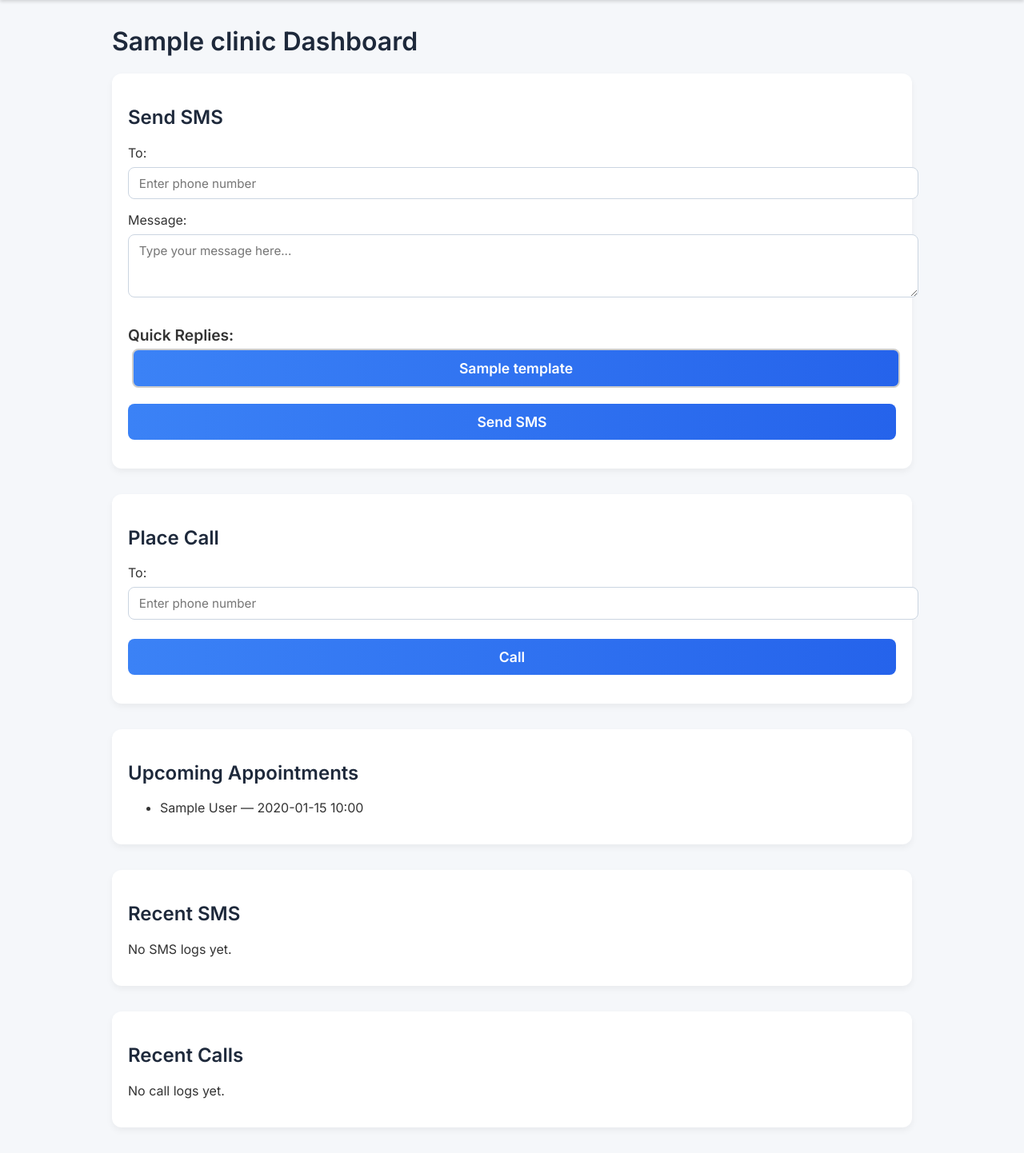
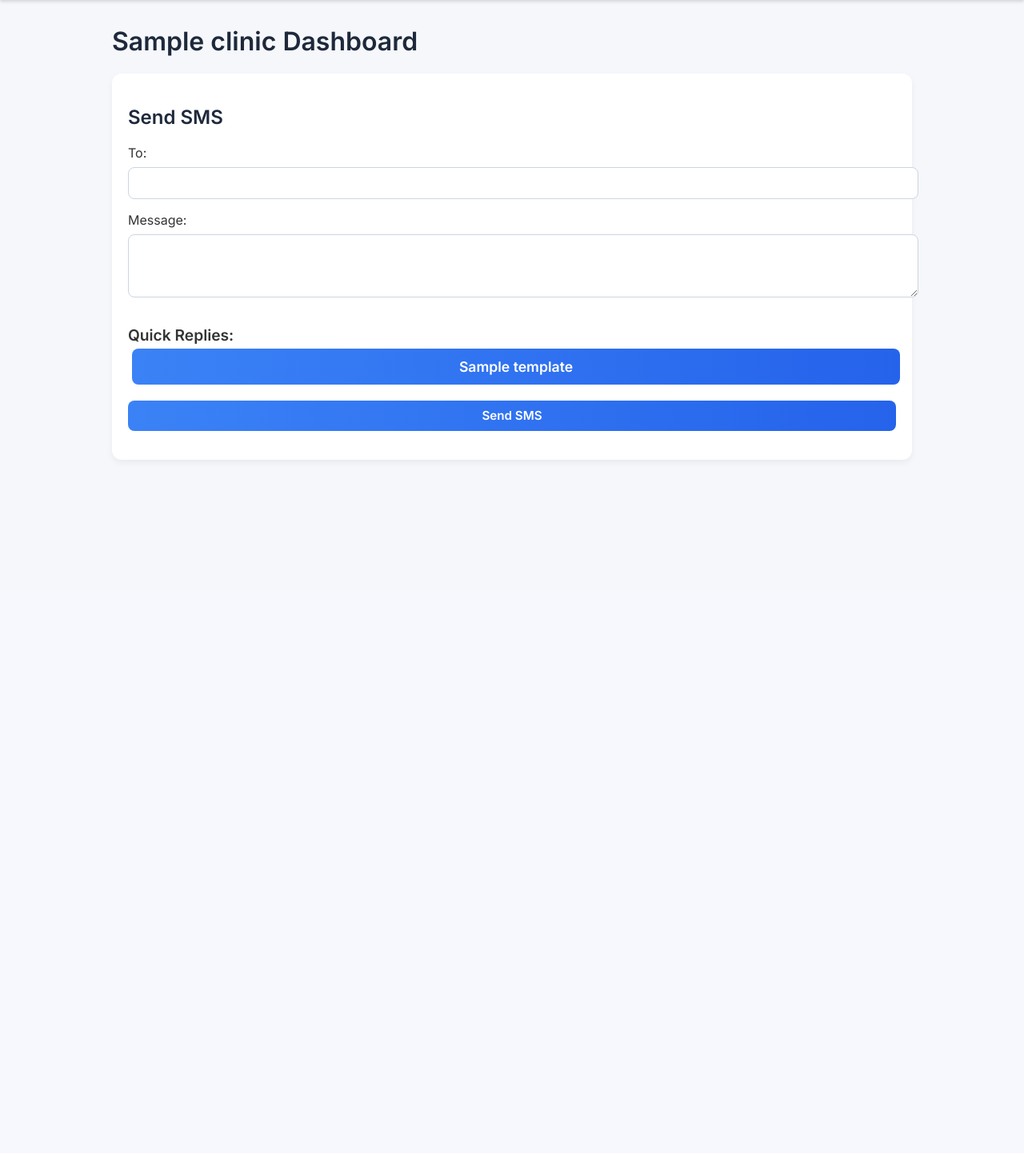
Before and after one commit to ConnorV2006/AI-Receptionist-Enchanced, a Flask app: a page that uses templates/clinic_dashboard.html in a window 1280 px wide. Shown: the part 61-1503 px from the top of the page at 80% size. After the commit the page ends 638 px from the top, so only its background shows below. Run offline with Flask 3, Linux system fonts and the light colour scheme; tables that the repository leaves empty hold one stand-in row (values such as "Sample post").

Commit message:
Update clinic_dashboard.html

```diff
--- a/templates/clinic_dashboard.html
+++ b/templates/clinic_dashboard.html
@@ -3,113 +3,37 @@
 <div class="container">
   <h1>{{ clinic.name }} Dashboard</h1>
 
-  <!-- SMS Section -->
   <div class="card">
     <h2>Send SMS</h2>
     <form method="post" action="{{ url_for('send_sms', slug=clinic.slug) }}">
-      <div>
-        <label>To:</label>
-        <input type="text" name="to" placeholder="Enter phone number" required>
-      </div>
+      <label>To:</label>
+      <input type="text" name="to" required>
 
-      <div>
-        <label>Message:</label>
-        <textarea id="sms-message" name="message" rows="3" placeholder="Type your message here..." required></textarea>
-      </div>
+      <label>Message:</label>
+      <textarea id="sms-message" name="message" rows="3" required></textarea>
 
-      <!-- Quick Replies -->
       <div style="margin-top: 15px;">
         <strong style="font-size: 1.2em;">Quick Replies:</strong><br>
         {% for r in replies %}
-          <button type="button"
-                  title="{{ r.body }}"
-                  onclick="insertQuickReply('{{ r.body | e }}')"
-                  style="display: inline-block;
-                         margin: 5px;
-                         padding: 12px 18px;
-                         font-size: 1.1em;
-                         font-weight: bold;
-                         background-color: #f0f0f0;
-                         border: 2px solid #ccc;
-                         border-radius: 8px;
-                         cursor: pointer;">
+          <button type="button" title="{{ r.body }}"
+            onclick="insertQuickReply('{{ r.body | e }}')"
+            style="margin:5px;padding:12px 18px;font-size:1.1em;font-weight:bold;">
             {{ r.title }}
           </button>
         {% endfor %}
       </div>
 
-      <button type="submit" style="margin-top: 15px; padding: 12px 18px; font-size: 1.1em;">Send SMS</button>
+      <button type="submit" style="margin-top: 15px;">Send SMS</button>
     </form>
-  </div>
-
-  <!-- Call Section -->
-  <div class="card">
-    <h2>Place Call</h2>
-    <form method="post" action="{{ url_for('call_patient', slug=clinic.slug) }}">
-      <div>
-        <label>To:</label>
-        <input type="text" name="to" placeholder="Enter phone number" required>
-      </div>
-      <button type="submit" style="padding: 12px 18px; font-size: 1.1em;">Call</button>
-    </form>
-  </div>
-
-  <!-- Appointment Reminders -->
-  <div class="card">
-    <h2>Upcoming Appointments</h2>
-    {% if appointments %}
-      <ul>
-        {% for appt in appointments %}
-          <li>
-            {{ appt.patient.full_name }} —
-            {{ appt.appt_time.strftime('%Y-%m-%d %H:%M') }}
-          </li>
-        {% endfor %}
-      </ul>
-    {% else %}
-      <p>No upcoming appointments.</p>
-    {% endif %}
-  </div>
-
-  <!-- Recent Logs -->
-  <div class="card">
-    <h2>Recent SMS</h2>
-    {% if sms_logs %}
-      <ul>
-        {% for sms in sms_logs %}
-          <li>
-            {{ sms.timestamp.strftime('%Y-%m-%d %H:%M') }} —
-            To: {{ sms.to_number }} —
-            {{ sms.message_body }}
-          </li>
-        {% endfor %}
-      </ul>
-    {% else %}
-      <p>No SMS logs yet.</p>
-    {% endif %}
-  </div>
-
-  <div class="card">
-    <h2>Recent Calls</h2>
-    {% if call_logs %}
-      <ul>
-        {% for call in call_logs %}
-          <li>
-            {{ call.timestamp.strftime('%Y-%m-%d %H:%M') }} —
-            To: {{ call.to_number }} —
-            Status: {{ call.status }}
-          </li>
-        {% endfor %}
-      </ul>
-    {% else %}
-      <p>No call logs yet.</p>
-    {% endif %}
   </div>
 </div>
 
 <script>
 function insertQuickReply(text) {
   document.getElementById("sms-message").value = text;
+  {% if clinic.auto_focus_enabled %}
+  document.getElementById("sms-message").focus();
+  {% endif %}
 }
 </script>
 {% endblock %}
```
